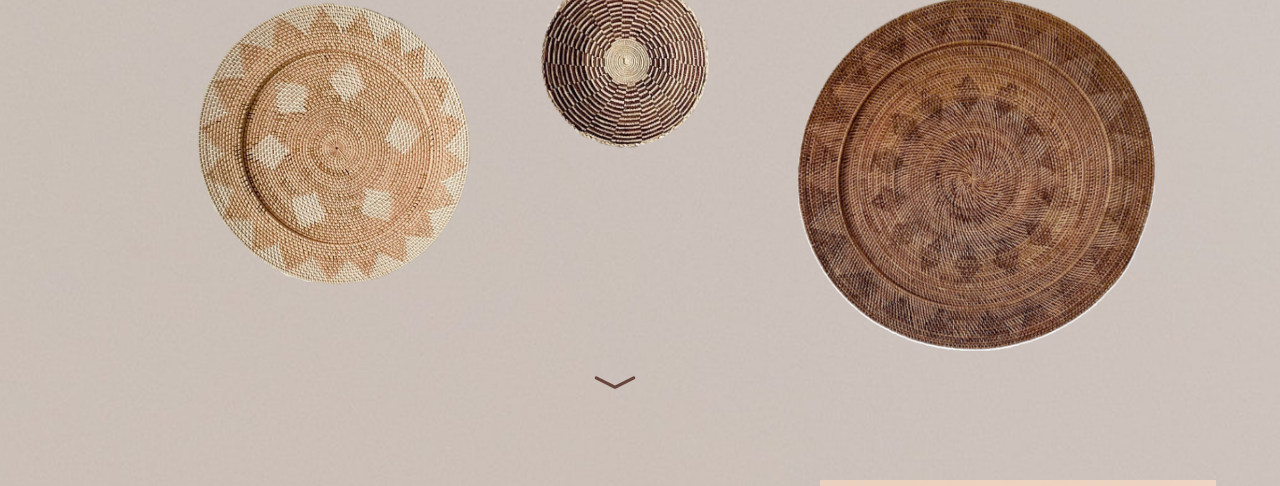
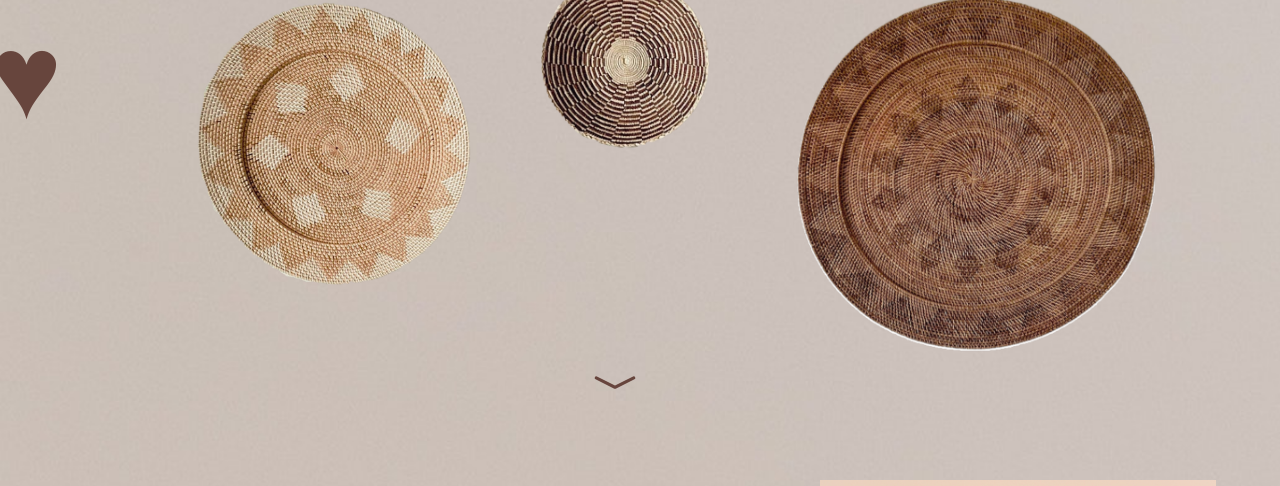
Before and after one commit to CamilaDelgado97/Proyecto, a plain HTML site: page index.html in a window 1280 px wide. Shown: the part 314-800 px from the top of the page. Drawn offline with nearby package versions, Linux system fonts and the light colour scheme.

Commit message:
h2 index

```diff
--- a/index.html
+++ b/index.html
@@ -47,6 +47,7 @@
             <div class="titulo">
 
                 <h1>ROOM&DECOR</h1>
+                <h2>♥</h2>
 
             </div>
 
```
